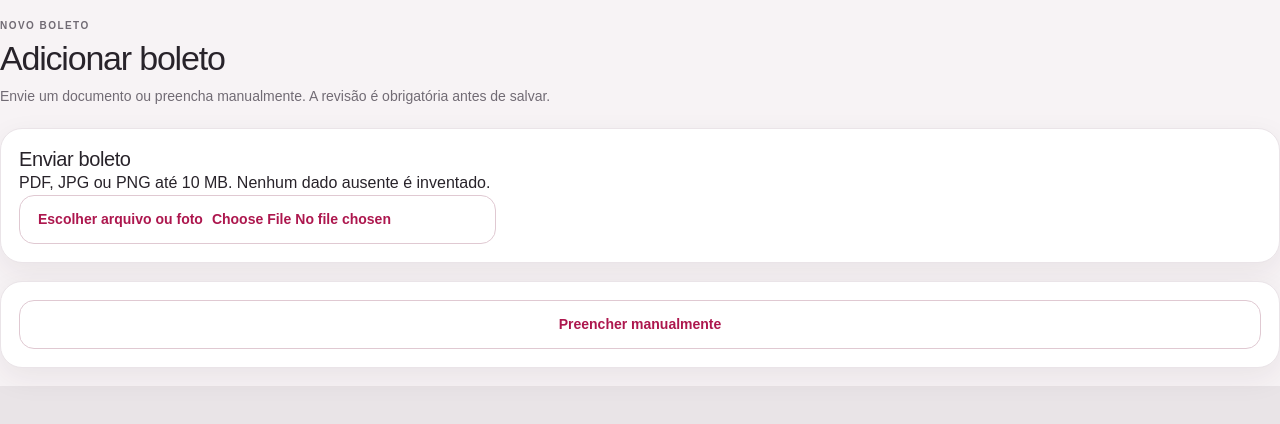
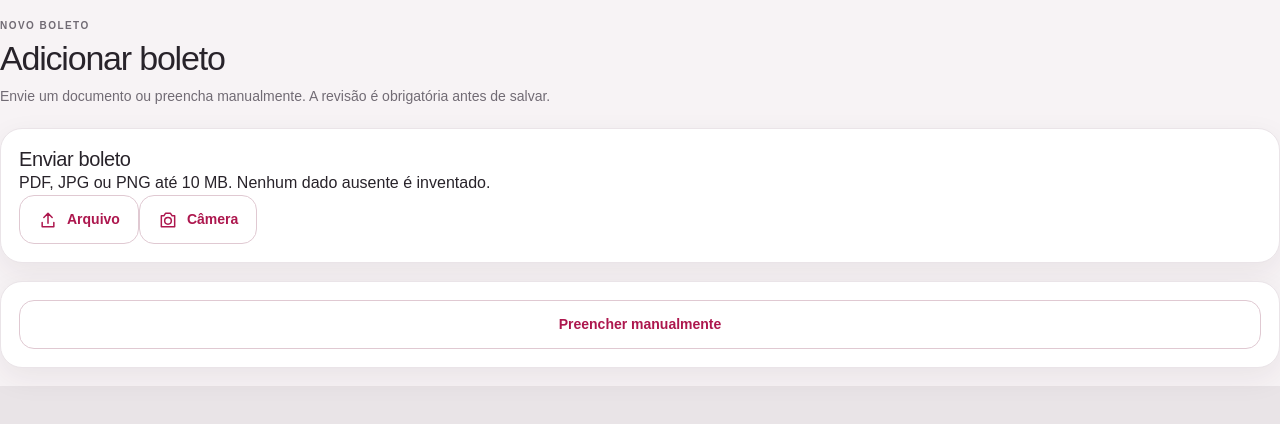
Before and after one commit to mateuscalixt0/app-controlle, a Next.js app: page /boletos/novo in a window 1280 px wide. Shown: the top 424 px of the page. Built offline with nearby package versions, Linux system fonts and the light colour scheme; no server answers.

Commit message:
fix: separa arquivo e câmera no envio de boleto

```diff
--- a/src/components/bill-document-import.tsx
+++ b/src/components/bill-document-import.tsx
@@ -4,6 +4,7 @@ import { useState, useTransition } from "react";
 import { createClient } from "@/lib/supabase/client";
 import { extractBillDocument, type BillExtraction } from "@/lib/boleto-extractor";
 import { attachBillDocument, createBill } from "@/app/boletos/novo/actions";
+import { Icon } from "@/components/icons";
 
 const blank: BillExtraction = {
   supplier: "", beneficiaryDocument: "", description: "", amount: "", dueDate: "", line: "",
@@ -67,10 +68,31 @@ export function BillDocumentImport() {
   return <section className="card document-flow">
     <h2>Enviar boleto</h2>
     <p>PDF, JPG ou PNG até 10 MB. Nenhum dado ausente é inventado.</p>
-    <label className="secondary-action file-action">
-      Escolher arquivo ou foto
-      <input type="file" accept="application/pdf,image/jpeg,image/png" capture="environment" onChange={(event) => void choose(event.target.files?.[0])} disabled={pending} />
-    </label>
+    <div className="document-source-actions" aria-label="Escolher origem do documento">
+      <label className="secondary-action document-source-action">
+        <Icon name="upload" />
+        <span>Arquivo</span>
+        <input
+          className="sr-only"
+          type="file"
+          accept="application/pdf,image/jpeg,image/png"
+          onChange={(event) => void choose(event.target.files?.[0])}
+          disabled={pending}
+        />
+      </label>
+      <label className="secondary-action document-source-action">
+        <Icon name="camera" />
+        <span>Câmera</span>
+        <input
+          className="sr-only"
+          type="file"
+          accept="image/jpeg,image/png"
+          capture="environment"
+          onChange={(event) => void choose(event.target.files?.[0])}
+          disabled={pending}
+        />
+      </label>
+    </div>
     {error && <p className="form-error" role="alert">{error}</p>}
     {ocrNotice && <p className="helper-box">{ocrNotice}</p>}
     {file && <form className="form-card review-form" onSubmit={(event) => { event.preventDefault(); save(); }}>
```
